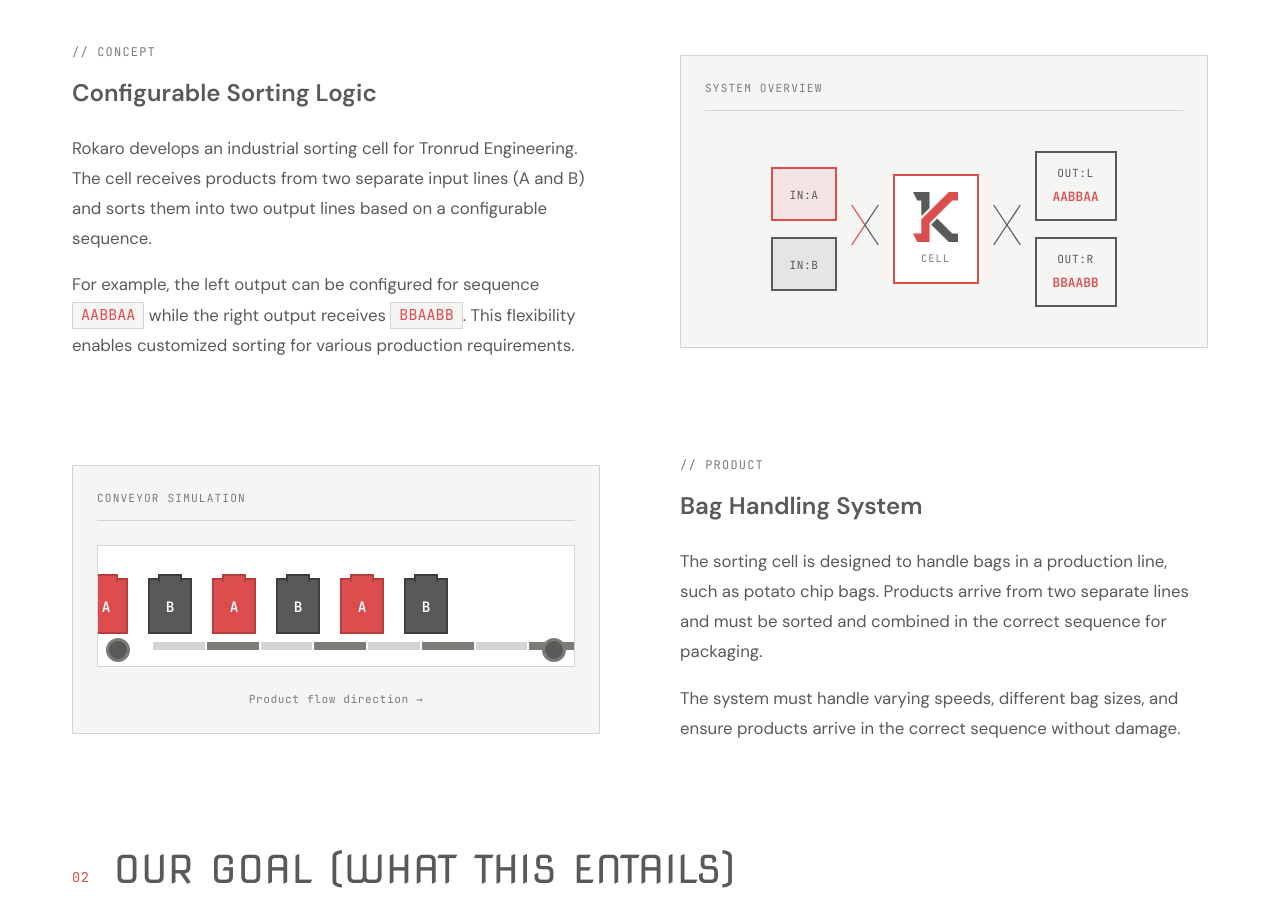
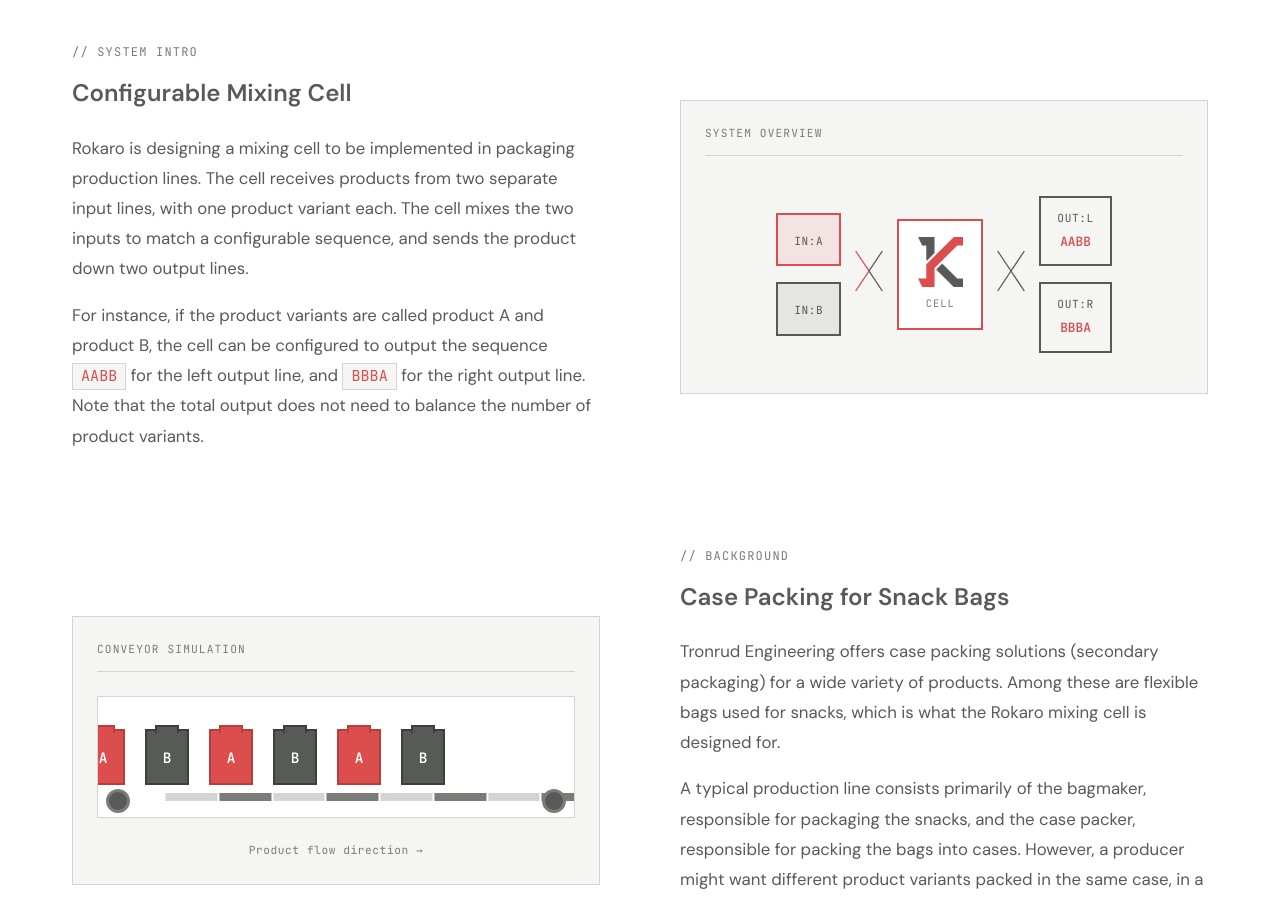
Before and after one commit to RokaroUSN/frontpage, a Vue app: page /project in a window 1280 px wide. Shown: the part 2880-3780 px from the top of the page. Built offline with nearby package versions, Linux system fonts and the light colour scheme.

Commit message:
add new text

```diff
--- a/src/App.vue
+++ b/src/App.vue
@@ -21,14 +21,6 @@
   { id: '04', name: 'Fredrik Skjelstad Ramskjell', discipline: 'Mechanical', role: 'Member' },
   { id: '05', name: 'Lisa Fouad Petrus', discipline: 'Computer', role: 'Member' },
   { id: '06', name: 'Syver Sandum Stensholt', discipline: 'Computer', role: 'Member' },
-]
-
-const scenarios = [
-  { icon: '01', text: 'What if a bag falls off the line?' },
-  { icon: '02', text: 'What if the upstream machine stops?' },
-  { icon: '03', text: 'What if the downstream machine stops?' },
-  { icon: '04', text: 'What if only input A or B stops?' },
-  { icon: '05', text: 'What if we experience internal failure?' }, // half visible
 ]
 
 const isLoaded = ref(false)
--- a/src/components/ProjectInfoSection.vue
+++ b/src/components/ProjectInfoSection.vue
@@ -1,5 +1,11 @@
 <script setup lang="ts">
-
+const scenarios = [
+  { icon: '01', text: 'What if a bag falls off the line?' },
+  { icon: '02', text: 'What if the upstream machine stops?' },
+  { icon: '03', text: 'What if the downstream machine stops?' },
+  { icon: '04', text: 'What if only input A or B stops?' },
+  { icon: '05', text: 'What if we experience internal failure?' },
+]
 </script>
 
 <template>
@@ -10,21 +16,22 @@
         <h2>Project Description</h2>
       </div>
 
-      <!-- Row 1: Concept -->
+      <!-- Row 1: System Intro -->
       <div class="content-row">
         <div class="content-text">
-          <div class="row-label mono">// CONCEPT</div>
-          <h3>Configurable Sorting Logic</h3>
+          <div class="row-label mono">// SYSTEM INTRO</div>
+          <h3>Configurable Mixing Cell</h3>
           <p>
-            Rokaro develops an industrial sorting cell for Tronrud Engineering.
-            The cell receives products from two separate input lines (A and B) and
-            sorts them into two output lines based on a configurable sequence.
+            Rokaro is designing a mixing cell to be implemented in packaging production lines.
+            The cell receives products from two separate input lines, with one product variant each.
+            The cell mixes the two inputs to match a configurable sequence, and sends the product
+            down two output lines.
           </p>
           <p>
-            For example, the left output can be configured for sequence
-            <code class="code mono">AABBAA</code> while the right output receives
-            <code class="code mono">BBAABB</code>. This flexibility enables
-            customized sorting for various production requirements.
+            For instance, if the product variants are called product A and product B, the cell
+            can be configured to output the sequence <code class="code mono">AABB</code> for the
+            left output line, and <code class="code mono">BBBA</code> for the right output line.
+            Note that the total output does not need to balance the number of product variants.
           </p>
         </div>
         <div class="content-visual">
@@ -60,11 +67,11 @@
               <div class="flow-outputs">
                 <div class="flow-output">
                   <span class="flow-tag mono">OUT:L</span>
-                  <span class="flow-sequence mono">AABBAA</span>
+                  <span class="flow-sequence mono">AABB</span>
                 </div>
                 <div class="flow-output">
                   <span class="flow-tag mono">OUT:R</span>
-                  <span class="flow-sequence mono">BBAABB</span>
+                  <span class="flow-sequence mono">BBBA</span>
                 </div>
               </div>
             </div>
@@ -72,19 +79,22 @@
         </div>
       </div>
 
-      <!-- Row 2: Product -->
+      <!-- Row 2: Background -->
       <div class="content-row reverse">
         <div class="content-text">
-          <div class="row-label mono">// PRODUCT</div>
-          <h3>Bag Handling System</h3>
+          <div class="row-label mono">// BACKGROUND</div>
+          <h3>Case Packing for Snack Bags</h3>
           <p>
-            The sorting cell is designed to handle bags in a production line,
-            such as potato chip bags. Products arrive from two separate lines
-            and must be sorted and combined in the correct sequence for packaging.
+            Tronrud Engineering offers case packing solutions (secondary packaging) for a wide
+            variety of products. Among these are flexible bags used for snacks, which is what the
+            Rokaro mixing cell is designed for.
           </p>
           <p>
-            The system must handle varying speeds, different bag sizes, and ensure
-            products arrive in the correct sequence without damage.
+            A typical production line consists primarily of the bagmaker, responsible for packaging
+            the snacks, and the case packer, responsible for packing the bags into cases. However,
+            a producer might want different product variants packed in the same case, in a specific
+            sequence. That's where the mixing cell comes in, placed between the bagmaker and the
+            case packer.
           </p>
         </div>
         <div class="content-visual">
@@ -119,22 +129,87 @@
 
       <div class="section-header">
         <span class="section-number mono">02</span>
-        <h2>Our goal (what this entails)</h2>
+        <h2>Our Goal</h2>
       </div>
 
-      <!-- Row 3: Analysis -->
+      <!-- Row 3: Our Task -->
       <div class="content-row">
         <div class="content-text">
-          <div class="row-label mono">// ANALYSIS</div>
-          <h3>Scenario Testing</h3>
+          <div class="row-label mono">// OUR TASK</div>
+          <h3>System Architecture</h3>
           <p>
-            A significant part of the project involves analyzing various scenarios
-            that can occur in production. The sorting cell must be robust and handle
-            many different situations without causing stops or product loss.
+            The Rokaro team is designing the mixing cell, showing how we would solve the challenges
+            of this case, both mechanically and in software. Developing a strong concept on how to
+            do the logistics handling will give Tronrud Engineering a solid foundation to continue
+            developing and implementing. We are making some physical aspect of the system. This can
+            for example be one of the more complex subsystems, or a miniature version of the full system.
           </p>
           <p>
-            We conduct thorough analyses of potential failure situations and develop
-            strategies for how the system should respond in each case.
+            The Rokaro mixing cell preliminarily consists of four main components: the mixing unit
+            responsible for rearranging product variants into a configurable sequence, an HMI for
+            operator configuration and status monitoring, communication interfaces with other
+            production line cells, and a sensor suite for error detection and failure response protocols.
+          </p>
+        </div>
+        <div class="content-visual">
+          <div class="robust-box">
+            <div class="diagram-label mono">SYSTEM FEATURES</div>
+            <div class="features-grid">
+              <div class="feature-item">
+                <div class="feature-icon">
+                  <svg viewBox="0 0 24 24" fill="none" stroke="currentColor" stroke-width="2">
+                    <path d="M12 22s8-4 8-10V5l-8-3-8 3v7c0 6 8 10 8 10z"/>
+                  </svg>
+                </div>
+                <span class="feature-label mono">Industrial Robustness</span>
+              </div>
+              <div class="feature-item">
+                <div class="feature-icon">
+                  <svg xmlns="http://www.w3.org/2000/svg" stroke="currentColor" height="24px" viewBox="0 -960 960 960" width="24px" fill="currentColor"><path d="M40-480v-80h80v80H40Zm800 0v-80h80v80h-80ZM40-640v-80h80v80H40Zm800 0v-80h80v80h-80ZM40-800v-80h80v80H40Zm160 320v-80h80v80h-80Zm480 0v-80h80v80h-80Zm160-320v-80h80v80h-80Zm-640 0v-80h80v80h-80Zm160 0v-80h80v80h-80Zm160 0v-80h80v80h-80Zm160 0v-80h80v80h-80ZM473-40q-24 0-46-9t-39-26L184-280l33-34q14-14 34-19t40 0l69 20v-327q0-17 11.5-28.5T400-680q17 0 28.5 11.5T440-640v433l-98-28 103 103q6 6 13 9t15 3h167q33 0 56.5-23.5T720-200v-160q0-17 11.5-28.5T760-400q17 0 28.5 11.5T800-360v160q0 66-47 113T640-40H473Zm7-280v-160q0-17 11.5-28.5T520-520q17 0 28.5 11.5T560-480v160h-80Zm120 0v-120q0-17 11.5-28.5T640-480q17 0 28.5 11.5T680-440v120h-80Zm40 200H445h195Z"/></svg>
+                </div>
+                <span class="feature-label mono">280 BPM Throughput</span>
+              </div>
+              <div class="feature-item">
+                <div class="feature-icon">
+                  <svg xmlns="http://www.w3.org/2000/svg" height="24px" viewBox="0 -960 960 960" width="24px" fill="currentColor"><path d="M440-280h80l12-60q12-5 22.5-10.5T576-364l58 18 40-68-46-40q2-14 2-26t-2-26l46-40-40-68-58 18q-11-8-21.5-13.5T532-620l-12-60h-80l-12 60q-12 5-22.5 10.5T384-596l-58-18-40 68 46 40q-2 14-2 26t2 26l-46 40 40 68 58-18q11 8 21.5 13.5T428-340l12 60Zm40-120q-33 0-56.5-23.5T400-480q0-33 23.5-56.5T480-560q33 0 56.5 23.5T560-480q0 33-23.5 56.5T480-400ZM200-120q-33 0-56.5-23.5T120-200v-560q0-33 23.5-56.5T200-840h560q33 0 56.5 23.5T840-760v560q0 33-23.5 56.5T760-120H200Zm0-80h560v-560H200v560Zm0-560v560-560Z"/></svg>
+                </div>
+                <span class="feature-label mono">Scenario Testing</span>
+              </div>
+              <div class="feature-item">
+                <div class="feature-icon">
+                  <svg viewBox="0 0 24 24" fill="none" stroke="currentColor" stroke-width="2">
+                    <path d="M14 2H6a2 2 0 0 0-2 2v16a2 2 0 0 0 2 2h12a2 2 0 0 0 2-2V8z"/>
+                    <path d="M14 2v6h6"/>
+                    <path d="M16 13H8"/>
+                    <path d="M16 17H8"/>
+                  </svg>
+                </div>
+                <span class="feature-label mono">Real-Time Performance</span>
+              </div>
+            </div>
+          </div>
+        </div>
+      </div>
+
+      <!-- Row 4: Robustness & Scenario Testing -->
+      <div class="content-row reverse">
+        <div class="content-text">
+          <div class="row-label mono">// ROBUSTNESS</div>
+          <h3>Robust, Reliable, and Effective</h3>
+          <p>
+            We at the Rokaro team strive towards designing a system that is reliable in an
+            industrial setting. The mixing cell needs to be engineered for robustness, ensuring
+            the system can operate in demanding industrial conditions. The mixing cell will be
+            able to handle 280 bpm (bags per minute), meaning that the system needs to work
+            efficiently, withstand the stresses this entails, and incorporate precise real-time
+            performance.
+          </p>
+          <p>
+            A significant part of the system involves analyzing various scenarios that can occur
+            during operation, with protocols in place for unwanted situations. This requires a
+            comprehensive sensor system to detect what and where failures have occurred, and the
+            ability to communicate with other components of the production line when action is
+            needed outside the mixing cell.
           </p>
         </div>
         <div class="content-visual">
@@ -150,61 +225,6 @@
                 <span class="scenario-num mono">{{ scenario.icon }}</span>
                 <span class="scenario-text">{{ scenario.text }}</span>
                 <span class="scenario-arrow">→</span>
-              </div>
-            </div>
-          </div>
-        </div>
-      </div>
-
-      <!-- Row 4: Robustness -->
-      <div class="content-row reverse">
-        <div class="content-text">
-          <div class="row-label mono">// DESIGN</div>
-          <h3>Robust Architecture</h3>
-          <p>
-            The goal is to develop a system that is reliable in an industrial setting.
-            This requires consideration of both normal operating conditions and
-            unexpected situations.
-          </p>
-          <p>
-            Through systematic testing and analysis, we ensure that the sorting cell
-            can be seamlessly integrated into existing production lines at Tronrud Engineering.
-          </p>
-        </div>
-        <div class="content-visual">
-          <div class="robust-box">
-            <div class="diagram-label mono">SYSTEM FEATURES</div>
-            <div class="features-grid">
-              <div class="feature-item">
-                <div class="feature-icon">
-                  <svg viewBox="0 0 24 24" fill="none" stroke="currentColor" stroke-width="2">
-                    <path d="M12 22s8-4 8-10V5l-8-3-8 3v7c0 6 8 10 8 10z"/>
-                  </svg>
-                </div>
-                <span class="feature-label mono">Error Handling</span>
-              </div>
-              <div class="feature-item">
-                <div class="feature-icon">
-                  <svg xmlns="http://www.w3.org/2000/svg" stroke="currentColor" height="24px" viewBox="0 -960 960 960" width="24px" fill="currentColor"><path d="M40-480v-80h80v80H40Zm800 0v-80h80v80h-80ZM40-640v-80h80v80H40Zm800 0v-80h80v80h-80ZM40-800v-80h80v80H40Zm160 320v-80h80v80h-80Zm480 0v-80h80v80h-80Zm160-320v-80h80v80h-80Zm-640 0v-80h80v80h-80Zm160 0v-80h80v80h-80Zm160 0v-80h80v80h-80Zm160 0v-80h80v80h-80ZM473-40q-24 0-46-9t-39-26L184-280l33-34q14-14 34-19t40 0l69 20v-327q0-17 11.5-28.5T400-680q17 0 28.5 11.5T440-640v433l-98-28 103 103q6 6 13 9t15 3h167q33 0 56.5-23.5T720-200v-160q0-17 11.5-28.5T760-400q17 0 28.5 11.5T800-360v160q0 66-47 113T640-40H473Zm7-280v-160q0-17 11.5-28.5T520-520q17 0 28.5 11.5T560-480v160h-80Zm120 0v-120q0-17 11.5-28.5T640-480q17 0 28.5 11.5T680-440v120h-80Zm40 200H445h195Z"/></svg>
-                </div>
-                <span class="feature-label mono">Sensible Interface</span>
-              </div>
-              <div class="feature-item">
-                <div class="feature-icon">
-                  <svg xmlns="http://www.w3.org/2000/svg" height="24px" viewBox="0 -960 960 960" width="24px" fill="currentColor"><path d="M440-280h80l12-60q12-5 22.5-10.5T576-364l58 18 40-68-46-40q2-14 2-26t-2-26l46-40-40-68-58 18q-11-8-21.5-13.5T532-620l-12-60h-80l-12 60q-12 5-22.5 10.5T384-596l-58-18-40 68 46 40q-2 14-2 26t2 26l-46 40 40 68 58-18q11 8 21.5 13.5T428-340l12 60Zm40-120q-33 0-56.5-23.5T400-480q0-33 23.5-56.5T480-560q33 0 56.5 23.5T560-480q0 33-23.5 56.5T480-400ZM200-120q-33 0-56.5-23.5T120-200v-560q0-33 23.5-56.5T200-840h560q33 0 56.5 23.5T840-760v560q0 33-23.5 56.5T760-120H200Zm0-80h560v-560H200v560Zm0-560v560-560Z"/></svg>
-                </div>
-                <span class="feature-label mono">Durable Mechanisms</span>
-              </div>
-              <div class="feature-item">
-                <div class="feature-icon">
-                  <svg viewBox="0 0 24 24" fill="none" stroke="currentColor" stroke-width="2">
-                    <path d="M14 2H6a2 2 0 0 0-2 2v16a2 2 0 0 0 2 2h12a2 2 0 0 0 2-2V8z"/>
-                    <path d="M14 2v6h6"/>
-                    <path d="M16 13H8"/>
-                    <path d="M16 17H8"/>
-                  </svg>
-                </div>
-                <span class="feature-label mono">Event Logging</span>
               </div>
             </div>
           </div>
```
